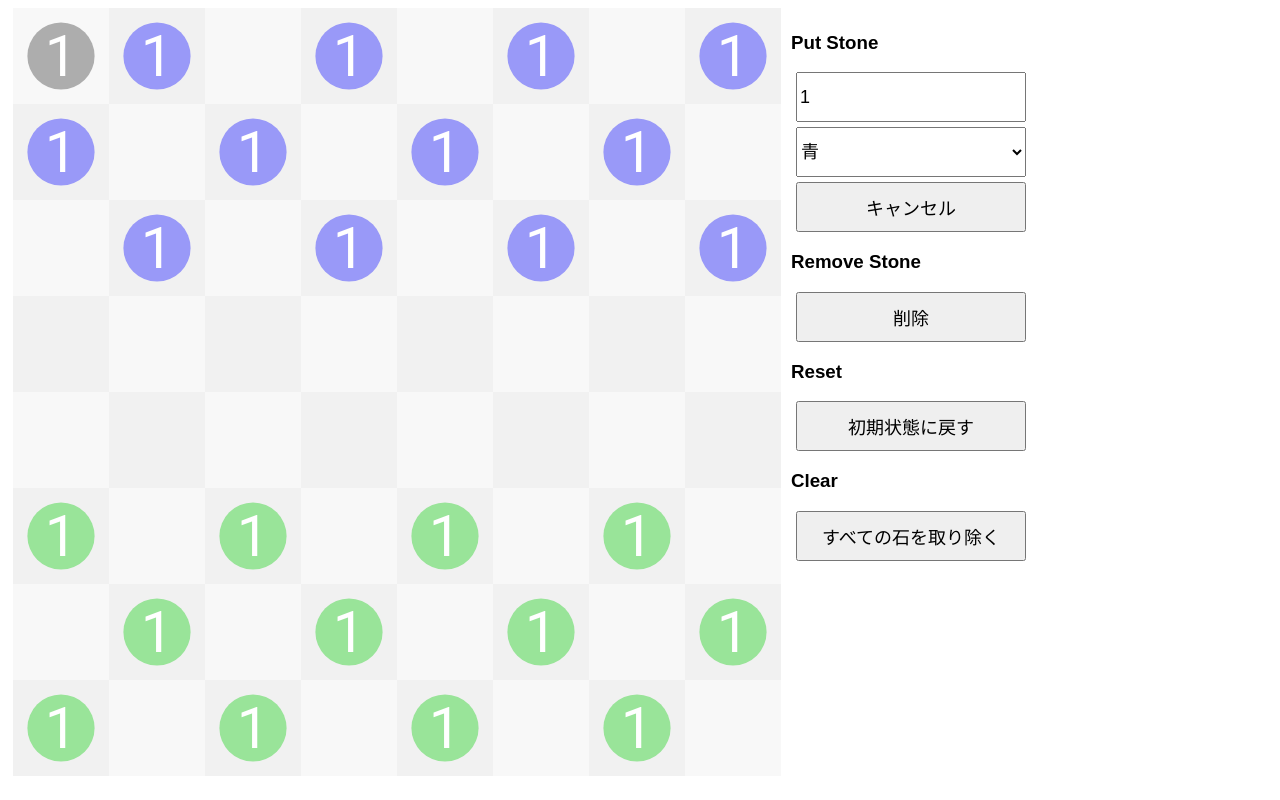
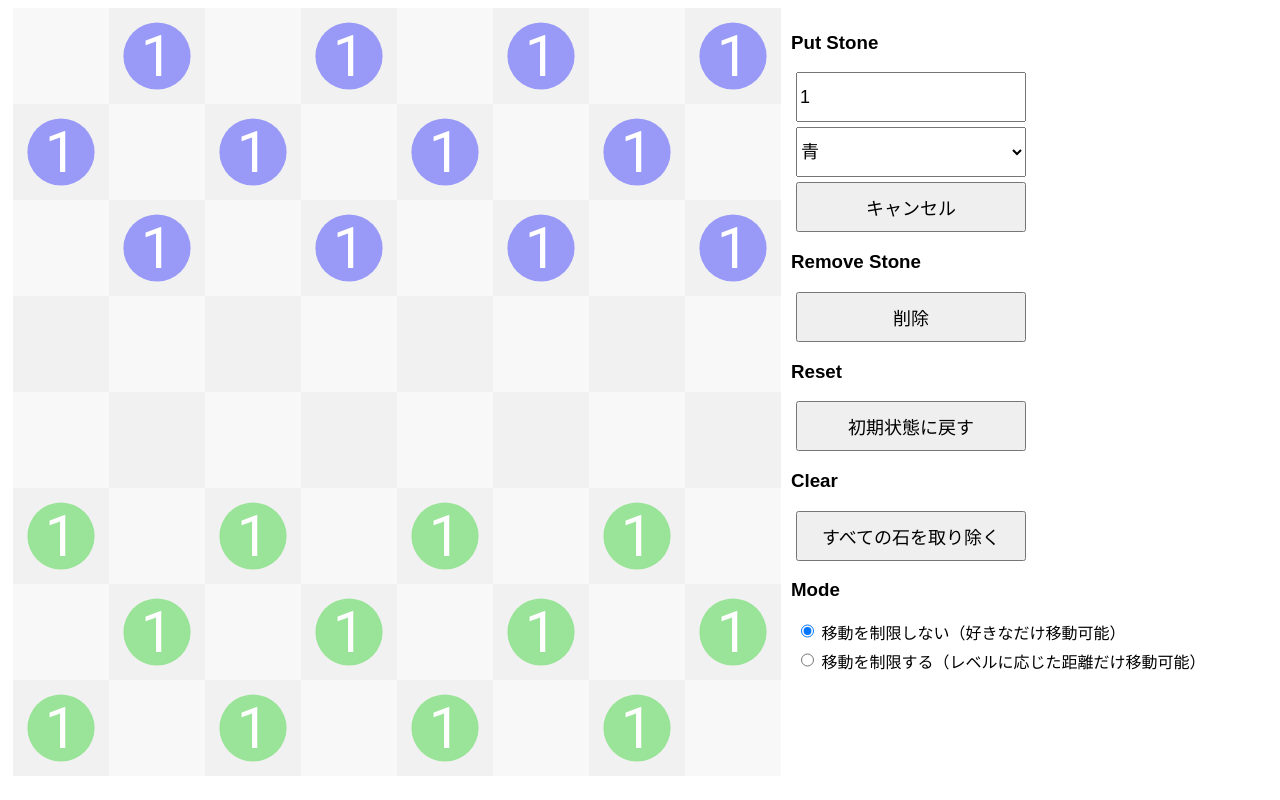
Before and after one commit to tokachi-zone/reverse2, a plain HTML site: page index.html in a window 1280 px wide. Both pictures are taken after a click on the button "設置". Drawn offline with Linux system fonts and the light colour scheme.

Commit message:
移動の制限を切り替えられるようにした

```diff
--- a/index.html
+++ b/index.html
@@ -42,6 +42,20 @@
             <button id="clear">すべての石を取り除く</button>
           </div>
         </div>
+
+        <div class="section">
+          <h3>Mode</h3>
+          <form>
+            <div>
+              <input name="limit" value="unlimit" type="radio" checked>
+              <label>移動を制限しない（好きなだけ移動可能）</label>
+            </div>
+            <div>
+              <input name="limit" value="limit" type="radio">
+              <label>移動を制限する（レベルに応じた距離だけ移動可能）</label>
+            </div>
+          </form>
+        </div>
       </div>
     </div>
     <script src="./src/index.js"></script>
--- a/src/index.js
+++ b/src/index.js
@@ -6,12 +6,19 @@
 
   const game = {
     mode: 'play',
+    free_move: true,
+    left_count: 0,
   };
 
   const mouse = {
-    x: 0,
-    y: 0,
+    x: -1,
+    y: -1,
     selecting: false,
+    reset: function() {
+      this.x = -1;
+      this.y = -1;
+      this.selecting = false;
+    }
   };
 
   /* Temporal */
@@ -177,6 +184,7 @@
   canvas.addEventListener('click', () => {
     if (game.mode === 'play') {
       mouse.selecting = !mouse.selecting;
+      if (mouse.selecting) game.left_count = game_stage[mouse.y][mouse.x].height;
       return;
     }
 
@@ -204,13 +212,15 @@
   });
 
   document.querySelector('#put').addEventListener('click', ({ target }) => {
-    mouse.selecting = false;
+    // mouse.selecting = false;
+    mouse.reset();
     toggle_put_mode(target);
     render_gui(context, game_stage);
   });
 
   document.querySelector('#remove').addEventListener('click', ({ target }) => {
-    mouse.selecting = false;
+    // mouse.selecting = false;
+    mouse.reset();
     toggle_remove_mode(target);
     render_gui(context, game_stage);
   });
@@ -233,6 +243,16 @@
     render_gui(context, game_stage);
   });
 
+  document.querySelector('[value="limit"]').addEventListener('click', () => {
+    // console.log('k')
+    game.free_move = false;
+  });
+
+  document.querySelector('[value="unlimit"]').addEventListener('click', () => {
+    // console.log('k')
+    game.free_move = true;
+  });
+
   document.addEventListener('keydown', ({ key }) => {
     if (!mouse.selecting) return;
     // console.log('key', key);
@@ -240,29 +260,38 @@
     switch (key.toLocaleLowerCase()) {
       case 'w': {
         move(game_stage, mouse.x, mouse.y, 0, -1);
+        game.left_count -= 1;
         mouse.y -= 1;
         break;
       }
 
       case 'a': {
         move(game_stage, mouse.x, mouse.y, -1, 0);
+        game.left_count -= 1;
         mouse.x -= 1;
         break;
       }
 
       case 's': {
         move(game_stage, mouse.x, mouse.y, 0, 1);
+        game.left_count -= 1;
         mouse.y += 1;
         break;
       }
 
       case 'd': {
         move(game_stage, mouse.x, mouse.y, 1, 0);
+        game.left_count -= 1;
         mouse.x += 1;
         break;
       }
     }
 
+    if (!game.free_move && game.left_count === 0) {
+      // mouse.selecting = false;
+      mouse.reset();
+    }
+
     render_gui(context, game_stage);
   })
 })();
```
